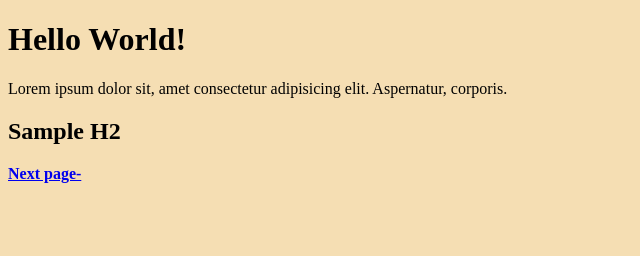
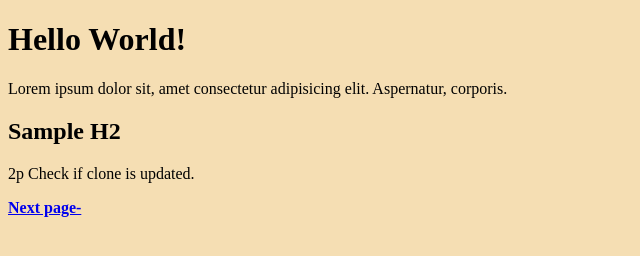
Before and after one commit to Aliibaabaa/gitact2, a plain HTML site: page index.html in a window 1280 px wide. Shown: the whole page, without its empty margins (0-640 px from the left). Drawn offline with Linux system fonts and the light colour scheme.

Commit message:
added 2p

```diff
--- a/index.html
+++ b/index.html
@@ -11,6 +11,8 @@
     <p> Lorem ipsum dolor sit, amet consectetur adipisicing elit. Aspernatur, corporis.</p>
 
     <h2> Sample H2 </h2>
+
+    <p> 2p Check if clone is updated.</p>
     <p> <b> <a href="index2.html">Next page- </a> </b></p>
 </body>
 </html>
```
